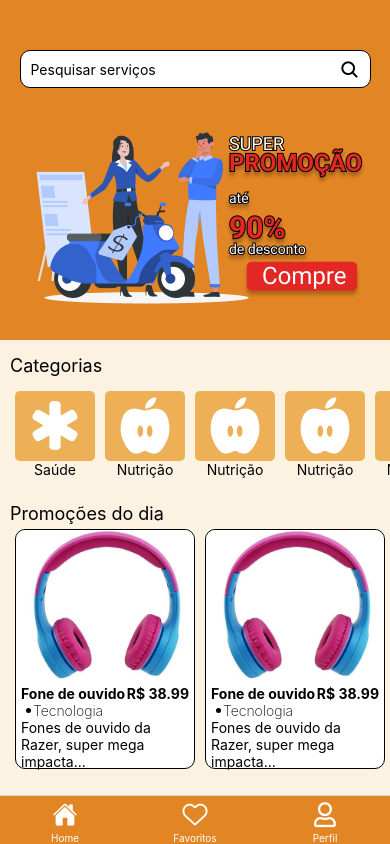
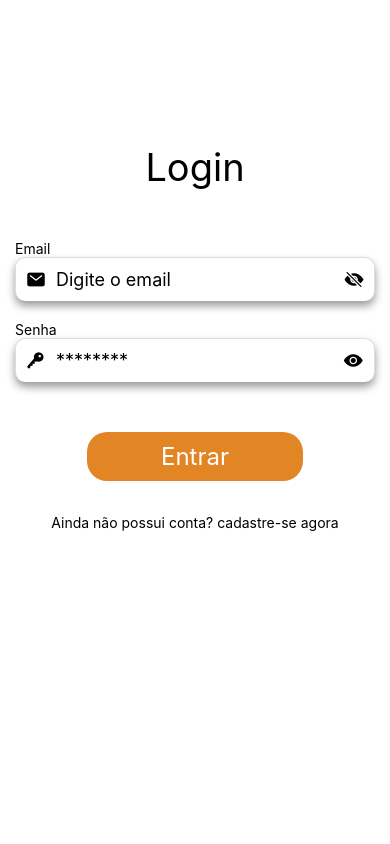
Before and after one commit to Wictor-dev/Provantagens-Front-end, a React Native app: screen /MenuBottom in a window 390 px wide. Built offline with nearby package versions, Linux system fonts and the light colour scheme.

Commit message:
feat: change the routes and create a screen for Login

```diff
--- a/App.tsx
+++ b/App.tsx
@@ -4,13 +4,12 @@ import { Home } from './src/pages/Home';
 import { theme } from './src/global/styles/theme';
 import { NavigationContainer } from '@react-navigation/native';
 import Routes from './src/routes/routes';
-import Tabs from './src/routes/routes';
 
 export default function App() {
   return (
     // <View style={styles.container}>
       <NavigationContainer>
-        <Tabs />
+        <Routes />
         <StatusBar style="auto" backgroundColor={theme.colors.primaryDarker} />
       </NavigationContainer>
     // </View>
--- /dev/null
+++ b/src/components/Input/index.tsx
@@ -0,0 +1,53 @@
+import { Text } from "react-native";
+import { TextInput } from "react-native-gesture-handler";
+import styled from "styled-components/native";
+import { theme } from "../../global/styles/theme";
+import { Ionicons } from '@expo/vector-icons'
+import { useState } from "react";
+type InputProps = {
+    label: string;
+    placeholder: string;
+    icon: any;
+    password?: boolean;
+    maxLength: number;
+};
+
+export function Input({ label, placeholder, icon, password = false, maxLength }: InputProps) {
+    const [textVisible, setTextVisible] = useState(password)
+    const handleVisibility = () => {
+        setTextVisible(!textVisible)
+    }
+
+    return (
+        <Container>
+            <Text>{label}</Text>
+
+            <InputArea style={{ ...theme.shadow }}>
+                {icon}
+                <TextInput
+                    placeholder={placeholder}
+                    secureTextEntry={textVisible}
+                    style={password ? { marginLeft: 10, fontSize: 18, width: '85%' } : { marginLeft: 10, fontSize: 18, width: '100%' }}
+                    maxLength={maxLength} />
+                {textVisible ? (
+                    <Ionicons name="ios-eye" size={20} onPress={handleVisibility} />
+                ) : (
+                    <Ionicons name="ios-eye-off" size={20} onPress={handleVisibility} />
+                )}
+            </InputArea>
+        </Container>
+    );
+}
+
+const Container = styled.View`
+  width: 100%;
+`;
+
+const InputArea = styled.View`
+    flex-direction: row;
+    align-items: center;
+    /* justify-content: space-between; */
+    background-color: ${theme.colors.white};
+    border-radius: 10px;
+    padding: 10px;
+`;
--- a/src/components/Product/index.tsx
+++ b/src/components/Product/index.tsx
@@ -3,7 +3,7 @@ import { cutString } from "../../functions/cutString";
 import { styles } from "./styles";
 import { useNavigation } from "@react-navigation/native";
 import { StackNavigationProp } from "@react-navigation/stack";
-import { RootStackParamList } from "../../routes/routes";
+import { RootStackParamList } from "../../routes/app.routes";
 
 export type ProductProps = {
   name: string;
@@ -13,7 +13,7 @@ export type ProductProps = {
   cover: any;
 };
 
-type OfferScreenProps = StackNavigationProp<RootStackParamList, "Oferta">;
+export type OfferScreenProps = StackNavigationProp<RootStackParamList, "Oferta">;
 
 export function Product({
   name,
--- a/src/components/SearchBar/styles.ts
+++ b/src/components/SearchBar/styles.ts
@@ -5,7 +5,6 @@ export const styles = StyleSheet.create({
     container: {
         width: '90%',
         height: 38,
-        borderWidth: 0.5,
         borderRadius: 10,
         backgroundColor: theme.colors.white,
         flexDirection: 'row',
@@ -13,7 +12,7 @@ export const styles = StyleSheet.create({
         paddingLeft: 10,
         paddingRight: 10,
         justifyContent: 'space-between',
-
+        ...theme.shadow
         // elevation: 10,
         // shadowColor: '#00000054',
         // shadowRadius: 13.16,
--- a/src/global/styles/theme.ts
+++ b/src/global/styles/theme.ts
@@ -1,13 +1,24 @@
 export const theme = {
     colors: {
-        primaryDarker: '#C8541B',
-        primary: '#E28524',
-        primaryLight: '#EDB057',
-        red: '#E22724',
-        redDarker: '#B50008',
-        yellow: '#FFC700',
-        background: '#FCF2E1',
-        white: '#fff',
-        black: '#000'
-    }
-}
+        primaryDarker: "#C8541B",
+        primary: "#E28524",
+        primaryLight: "#EDB057",
+        red: "#E22724",
+        redDarker: "#B50008",
+        yellow: "#FFC700",
+        background: "#FCF2E1",
+        white: "#fff",
+        black: "#000",
+    },
+
+    shadow: {
+        borderWidth: 1,
+        borderColor: "#ddd",
+        borderBottomWidth: 0,
+        shadowColor: "#000",
+        shadowOffset: { width: 0, height: 5 },
+        shadowOpacity: 0.4,
+        shadowRadius: 9,
+        elevation: 3,
+    },
+};
--- a/src/pages/Favorites/index.tsx
+++ b/src/pages/Favorites/index.tsx
@@ -1,43 +1,62 @@
-import { FlatList, Text, View } from "react-native"
-import styled from 'styled-components/native'
-import { SearchBar } from "../../components/SearchBar"
-import { Stars } from "../../components/Stars"
-import { theme } from "../../global/styles/theme"
-
+import { FlatList, Text, View } from "react-native";
+import styled from "styled-components/native";
+import { SearchBar } from "../../components/SearchBar";
+import { Stars } from "../../components/Stars";
+import { theme } from "../../global/styles/theme";
+import { OfferScreenProps } from "../../components/Product"; // Tipagem para usar o navigation.navigate()
+import { useNavigation } from "@react-navigation/native";
 const products = [
   {
-        key: '1',
-        title: 'BMW 800km 50 Cilindradas',
-        image: require('../../assets/public/images/product.jpg'),
+    key: "1",
+    title: "BMW 800km 50 Cilindradas",
+    image: require("../../assets/public/images/product.jpg"),
     backgroundColor: theme.colors.black,
-        price: 33.90
+    price: 33.9,
+    category: "Tecnologia",
+    description: "descrição",
   },
   {
-        key: '2',
-        title: 'BMW 800km 50 Cilindradas',
-        image: require('../../assets/public/images/product.jpg'),
+    key: "2",
+    title: "BMW 800km 50 Cilindradas",
+    image: require("../../assets/public/images/product.jpg"),
     backgroundColor: theme.colors.black,
-        price: 33.90
+    price: 33.9,
+    category: "Tecnologia",
+    description: "descrição",
   },
   {
-        key: '3',
-        title: 'TBMW 800km 50 Cilindradas',
-        image: require('../../assets/public/images/product.jpg'),
+    key: "3",
+    title: "TBMW 800km 50 Cilindradas",
+    image: require("../../assets/public/images/product.jpg"),
     backgroundColor: theme.colors.black,
-        price: 500.55
+    price: 33.9,
+    category: "Tecnologia",
+    description: "descrição",
   },
-]
+];
 
-export function Favorites(){
+export function Favorites() {
+  const navigation = useNavigation<OfferScreenProps>();
   return (
     <Container>
       <SearchBar placeholder="Pesquisar serviço" />
       <FlatList
         data={products}
-                renderItem={({item}) => (
-                    <Product>
-                        <Image source={item.image} resizeMode='contain' />
-                        <View style={{justifyContent: 'space-between'}}>
+        renderItem={({ item }) => (
+          <Product
+            style={theme.shadow}
+            onPress={() =>
+              navigation.navigate("Oferta", {
+                name: item.title,
+                price: item.price,
+                category: item.category,
+                description: item.description,
+                cover: item.image,
+              })
+            }
+          >
+            <Image source={item.image} resizeMode="contain" />
+            <View style={{ justifyContent: "space-between" }}>
               <View>
                 <Text>{item.title}</Text>
                 <Stars count={5} />
@@ -46,10 +65,10 @@ export function Favorites(){
             </View>
           </Product>
         )}
-                style={{marginTop: 10}}
+        style={{ marginTop: 10 }}
       />
     </Container>
-    )
+  );
 }
 
 export const Container = styled.View`
@@ -57,9 +76,9 @@ export const Container = styled.View`
   height: 100%;
   padding: 10px 10px;
   align-items: center;
-`
+`;
 
-export const Product = styled.View`
+export const Product = styled.TouchableOpacity`
   background-color: ${theme.colors.white};
   border-radius: 5px;
   height: 145px;
@@ -67,14 +86,14 @@ export const Product = styled.View`
   margin-bottom: 18px;
   flex-direction: row;
   font-size: 18px;
-`
+`;
 
 export const Image = styled.Image`
   border-radius: 5px;
   width: 170px;
   height: 100%;
-`
+`;
 
 export const EndText = styled.Text`
   align-self: flex-end;
-`
+`;
--- /dev/null
+++ b/src/pages/LogIn/index.tsx
@@ -0,0 +1,39 @@
+import { Text, View } from "react-native";
+import { Input } from "../../components/Input";
+import { Ionicons } from '@expo/vector-icons'
+import styled from "styled-components/native";
+import { Button } from "../../components/Button";
+import { theme } from "../../global/styles/theme";
+export function LogIn() {
+    return (
+        <Container>
+            <TitleText>Login</TitleText>
+
+            <View>
+                <View style={{ marginBottom: 20 }}>
+                    <Input label="Email" icon={<Ionicons name='mail' size={20} />} placeholder="Digite o email" maxLength={50} />
+                </View>
+                <Input label="Senha" icon={<Ionicons name="key" size={20} />} placeholder="********" password maxLength={8} />
+            </View>
+            <View style={{marginTop: 50, alignItems: 'center'}}>
+                <Button title="Entrar" color={theme.colors.primary} />
+            </View>
+            <View>
+                <Text style={{alignSelf: 'center', marginTop: 33}}>Ainda não possui conta? cadastre-se agora</Text>
+            </View>
+        </Container>
+    )
+}
+
+const Container = styled.View`
+    width: 100%;
+    height: 80%;
+    justify-content: center;
+    padding: 0 15px;
+`
+
+const TitleText = styled.Text`
+    font-size: 38px;
+    align-self: center;
+    margin-bottom: 50px;
+`
--- /dev/null
+++ b/src/routes/auth.routes.tsx
@@ -0,0 +1,16 @@
+import { createStackNavigator } from "@react-navigation/stack";
+import { theme } from "../global/styles/theme";
+import { LogIn } from "../pages/LogIn";
+const Stack = createStackNavigator()
+
+export default function AuthRoutes() {
+    return (
+        <Stack.Navigator screenOptions={{
+            headerShown: false,
+            cardStyle: {backgroundColor: theme.colors.white}
+        }}>
+            <Stack.Screen name="LogIn" component={LogIn} />
+        </Stack.Navigator>
+
+    )
+}
--- a/src/routes/routes.tsx
+++ b/src/routes/routes.tsx
@@ -1,67 +1,10 @@
-import { createBottomTabNavigator } from "@react-navigation/bottom-tabs";
-import { Entypo, AntDesign, FontAwesome5, Ionicons } from '@expo/vector-icons'
-import { NavigationContainer } from "@react-navigation/native";
-import { createStackNavigator } from "@react-navigation/stack";
-import { theme } from "../global/styles/theme";
-import { Favorites } from "../pages/Favorites";
-import { Home } from "../pages/Home";
+import { useState } from "react";
+import Tabs from "./app.routes";
+import AuthRoutes from "./auth.routes";
 
-import { Offer } from "../pages/Offer";
-import { Perfil } from "../pages/Perfil";
+export default function Routes(){
+    const [isLogged, setIsLogged] = useState(false)
 
-export type RootStackParamList = {
-    HomeScreen: undefined;
-    Oferta: {
-        name: string
-        price: number
-        category: string
-        description: string
-        cover: any
-    };
-    MenuBottom: undefined;
-};
+    return isLogged ? <Tabs /> : <AuthRoutes />
 
-
-const Stack = createStackNavigator<RootStackParamList>()
-const Tab = createBottomTabNavigator();
-
-export default function Tabs(){
-    return (
-        <Tab.Navigator
-            screenOptions={({route}) => ({
-                tabBarIcon: ({focused, color, size}) => {
-                    if (route.name === 'Home') {
-                        return <Ionicons name={focused ? 'home' : 'home-outline'} size={size} color={theme.colors.white} />
-                    } else if (route.name === 'Favoritos') {
-                        return <AntDesign name={focused ? 'heart' : 'hearto'} size={size} color={theme.colors.white} />
-                    } else if (route.name === 'Perfil') {
-                        return <FontAwesome5 name={focused ? 'user-alt' : 'user'} size={size} color={theme.colors.white} />
-                    }
-                },
-                tabBarStyle: {backgroundColor: theme.colors.primary},
-                tabBarLabelStyle: {color: theme.colors.white},
-                headerTitleAlign: 'center',
-                headerStyle: {backgroundColor: theme.colors.primary}
-            })}
-        >
-          <Tab.Screen name="Home" component={Routes} options={{headerShown: false}}/>
-          <Tab.Screen name="Favoritos" component={Favorites} />
-          <Tab.Screen name="Perfil" component={Perfil} />
-        </Tab.Navigator>
-    )
 }
-
-function Routes(){
-    return (
-        <Stack.Navigator screenOptions={{
-            cardStyle: {backgroundColor: theme.colors.background}
-        }}>
-            {/* <Stack.Screen name="MenuBottom" component={Tabs} options={{headerShown: false}} /> */}
-            <Stack.Screen name="HomeScreen" component={Home} options={{headerShown: false}} />
-            <Stack.Screen name="Oferta" component={Offer} options={{
-                headerTitleAlign: 'center',
-                headerStyle: {backgroundColor: theme.colors.primary},
-            }} />
-        </Stack.Navigator>
-    )
-}
```
Also changed, not shown: src/routes/app.routes.tsx (added, +68 -0 lines). Lines whose indentation alone changed are shown as unchanged.
